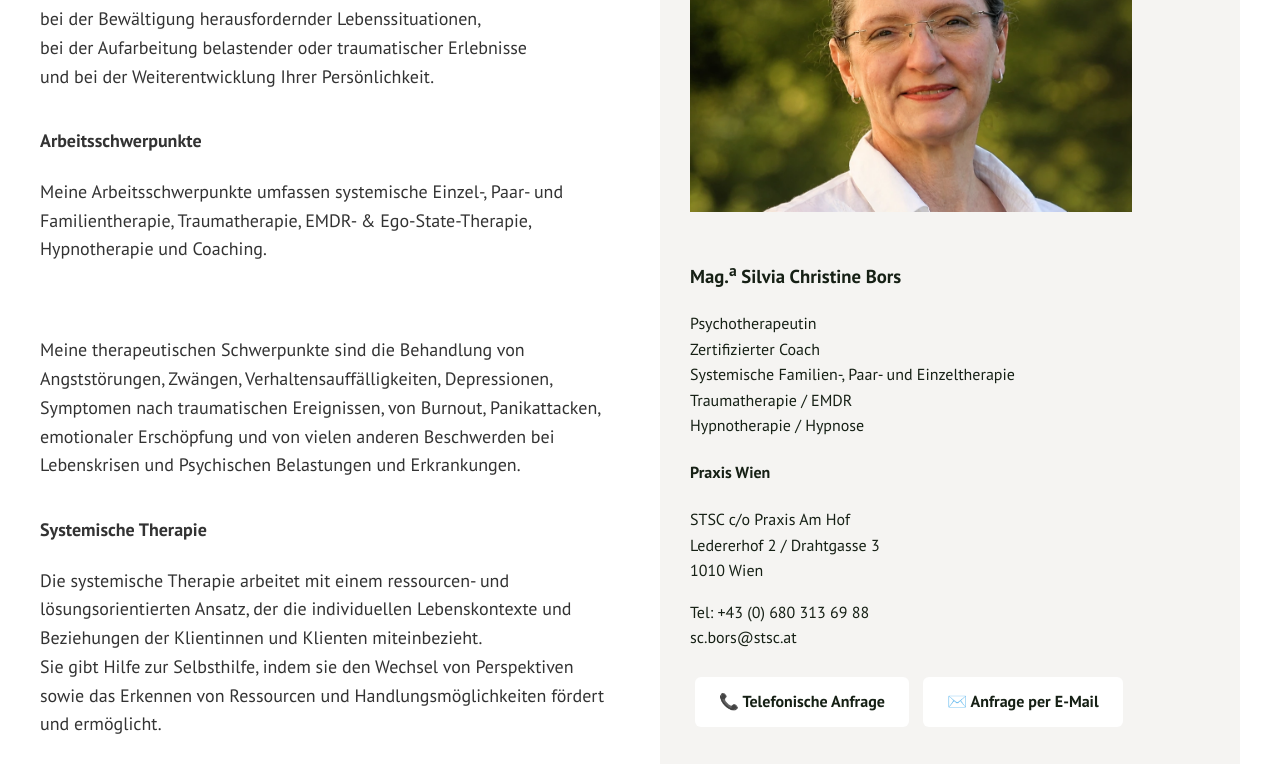
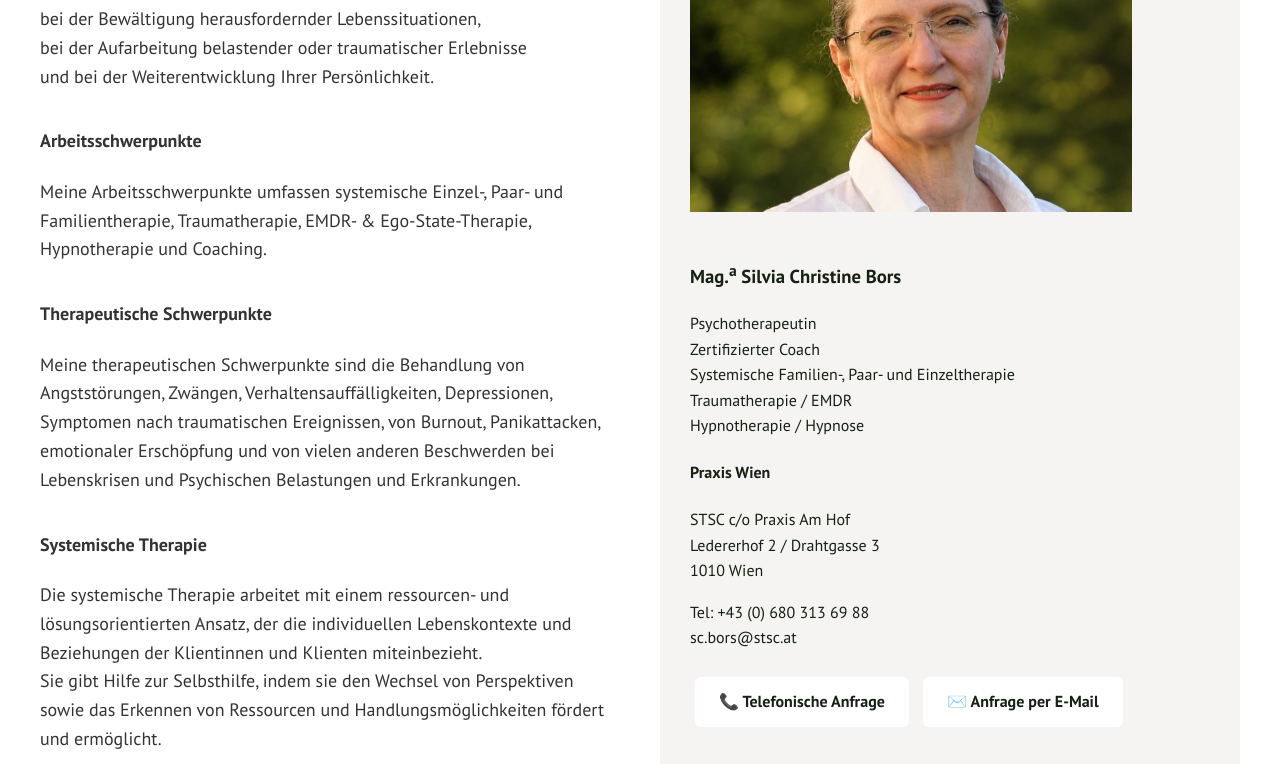
Before and after one commit to ppprem/stsc-website, a plain HTML site: page index.html in a window 1280 px wide. Shown: the part 736-1500 px from the top of the page. Drawn offline with Linux system fonts and the light colour scheme.

Commit message:
Update aller Seiteninhalte

```diff
--- a/index.html
+++ b/index.html
@@ -159,7 +159,9 @@ und bei der Weiterentwicklung Ihrer Persönlichkeit.</p>
 
 <p>
 Meine Arbeitsschwerpunkte umfassen systemische Einzel-, Paar- und Familientherapie, Traumatherapie,
-EMDR- & Ego-State-Therapie, Hypnotherapie und Coaching.</p><br>
+EMDR- & Ego-State-Therapie, Hypnotherapie und Coaching.</p>
+
+<h4>Therapeutische Schwerpunkte</h4>
 
 <p>
 Meine therapeutischen Schwerpunkte sind die Behandlung von Angststörungen, Zwängen, Verhaltensauffälligkeiten, Depressionen,
```
Also changed, not shown: blog-post-2.html (+1 -1 lines).
